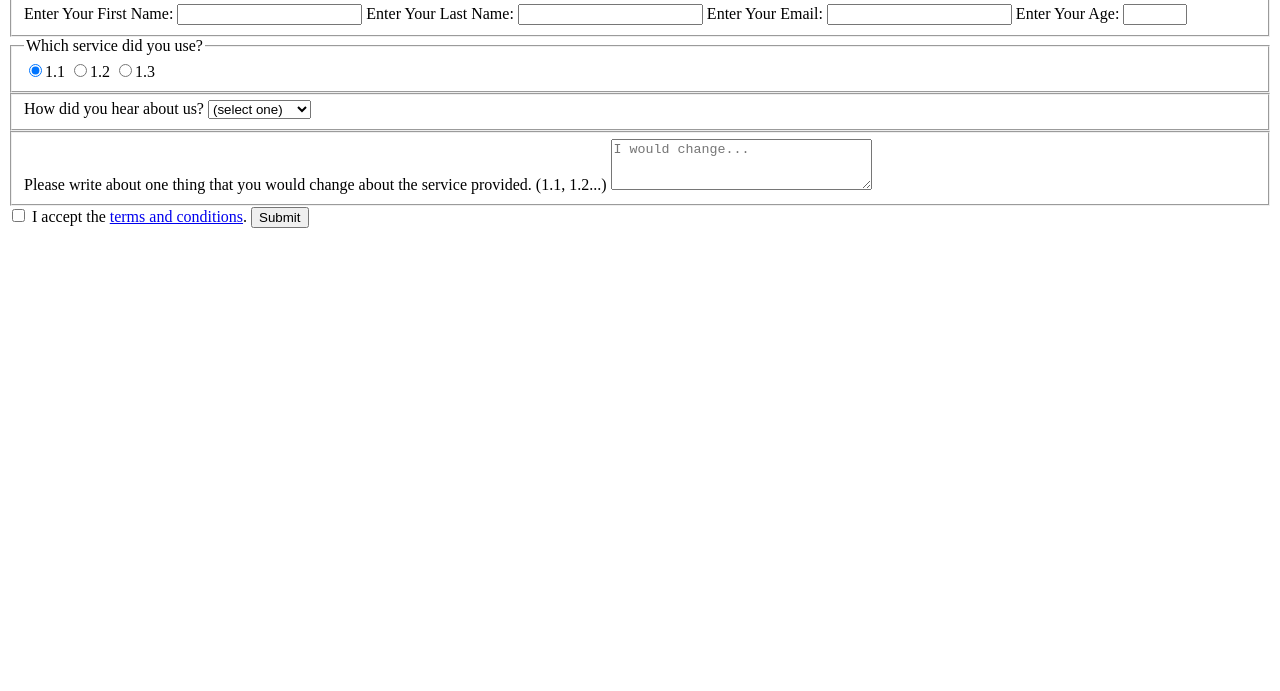
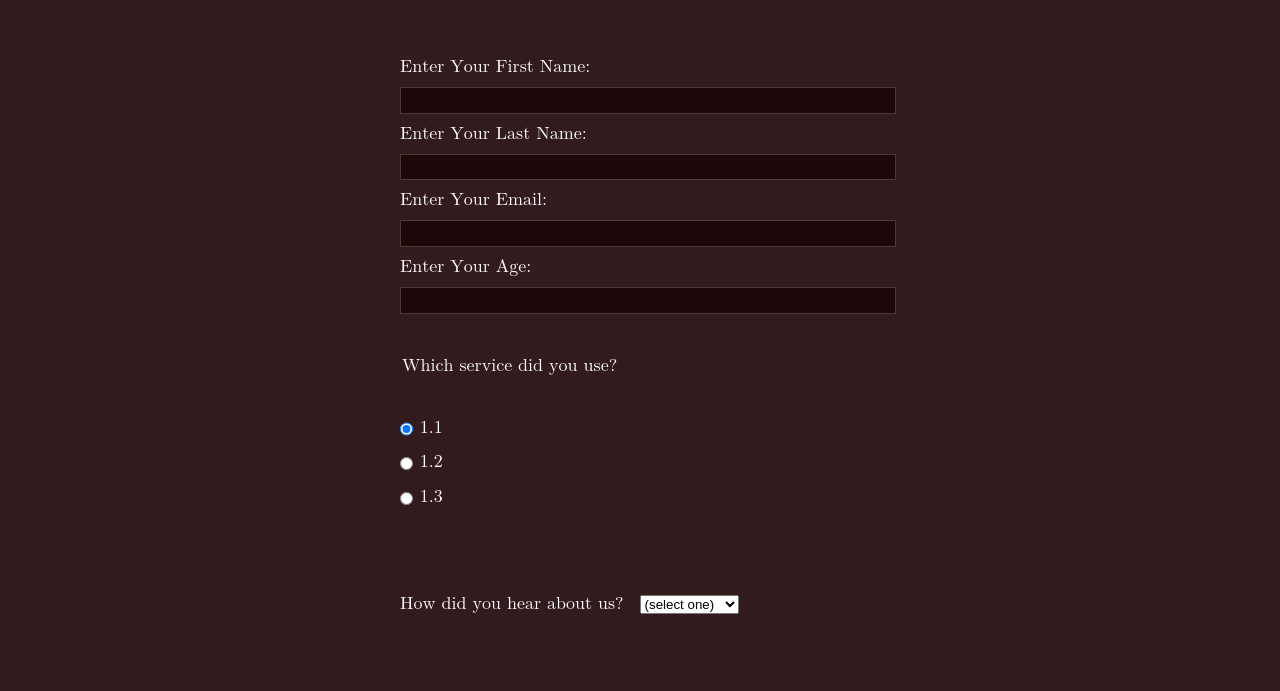
Before and after one commit to andyr0112/andyr011.github.io, a plain HTML site: page index1.html in a window 1280 px wide. Shown: the part 104-795 px from the top of the page. Drawn offline with Linux system fonts and the light colour scheme.

Commit message:
Update index1.html

```diff
--- a/index1.html
+++ b/index1.html
@@ -4,7 +4,7 @@
             <meta charset="UTF-8">
             <meta name="viewport" content="width=device-width">
             <title>Survey Form</title>
-            <link rel="stylesheet" type="text/css" href="styles.css">
+            <link rel="stylesheet" type="text/css" href="styles1.css">
         </head>
         <body>
             <h1>Survey Form</h1>
```
